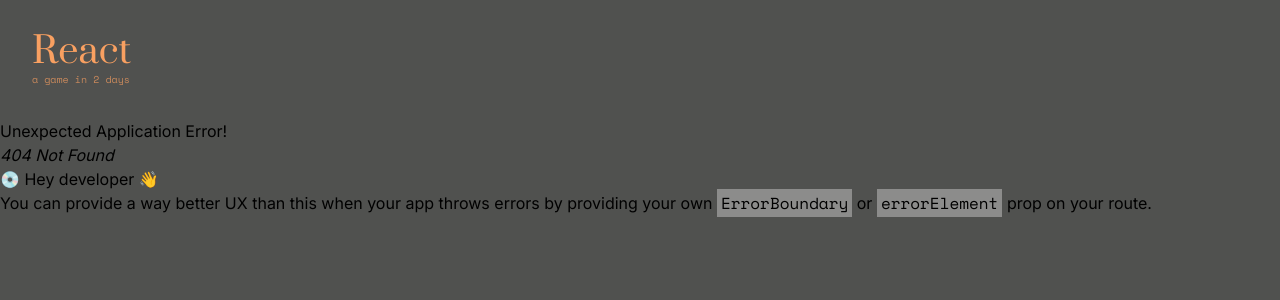
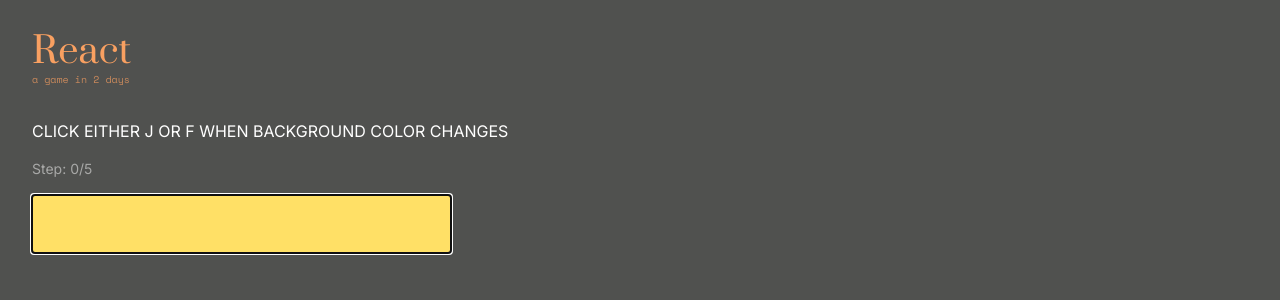
Before and after one commit to BirnadinErick/react, a React (Vite) app in the folder app/: page /physical-button in a window 1280 px wide. Before the commit this address had no page. Shown: the top 300 px of the page. Built offline with nearby package versions, Linux system fonts and the light colour scheme.

Commit message:
feat: add physical button game

```diff
--- a/app/package.json
+++ b/app/package.json
@@ -1,7 +1,7 @@
 {
   "name": "app",
   "private": true,
-  "version": "3.1.0",
+  "version": "3.2.0",
   "type": "module",
   "scripts": {
     "dev": "vite --host",
--- a/app/src/main.tsx
+++ b/app/src/main.tsx
@@ -10,8 +10,13 @@
 import Header from "./components/header.tsx";
 import Result from "./routes/Result.tsx";
 import ReconNum from "./routes/ReconNum.tsx";
+import PhysicalButton from "./routes/PhysicalButton.tsx";
 
 const router = createBrowserRouter([
+  {
+    path: "/physical-button",
+    element: <PhysicalButton />,
+  },
   {
     path: "/color-change",
     element: <ColorChange />,
--- /dev/null
+++ b/app/src/routes/PhysicalButton.tsx
@@ -0,0 +1,61 @@
+import { useEffect, useState } from "react";
+import { useNavigate } from "react-router-dom";
+
+export default function PhysicalButton() {
+  const navigate = useNavigate();
+  const [step, setStep] = useState(0);
+  const [bg, setBg] = useState("bg-white");
+  const [input, setInput] = useState("");
+  const [startTime, setStartTime] = useState(0);
+  const colors = ["bg-red", "bg-orange", "bg-blue", "bg-yellow", "bg-torquise"];
+  const [times, setTimes] = useState<Array<number>>([]);
+
+  useEffect(() => {
+    const timeout = Math.ceil((Math.random() * 10000) % 4);
+
+    setTimeout(() => {
+      let targetColor = Math.floor((Math.random() * 100) % 5);
+      while (bg === colors[targetColor]) {
+        targetColor = Math.floor((Math.random() * 100) % 5);
+      }
+      setBg(colors[targetColor]);
+      setStartTime(Date.now());
+    }, timeout * 1000);
+  }, [step]);
+
+  return (
+    <main className="mx-8 my-4 h-full space-y-4">
+      <h3 className="text-white font-sans uppercase">
+        Click either j or f when background color changes
+      </h3>
+      <p className="text-sm text-white/50">Step: {step}/5</p>
+      <div>
+        <input
+          className={`p-2 text-center border-white text-[28px] ${bg}`}
+          type="text"
+          value={input}
+          onChange={() => {
+            // TODO: check whether is it j or k
+            if (step === 5) {
+              const params = btoa(
+                JSON.stringify({
+                  reps: times,
+                  challenge: "physical button",
+                  threshold: 300,
+                })
+              );
+
+              navigate(`/result?r=${params}`);
+            } else {
+              setTimes((prev) => [...prev, Date.now() - startTime]);
+              setInput("");
+              setBg("transparent");
+              setStep((prev) => prev + 1);
+            }
+          }}
+          autoFocus
+        />
+      </div>
+    </main>
+  );
+}
```
